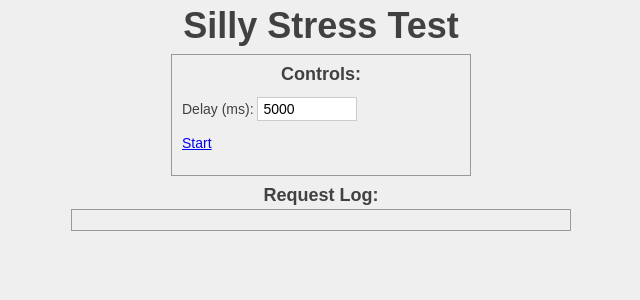
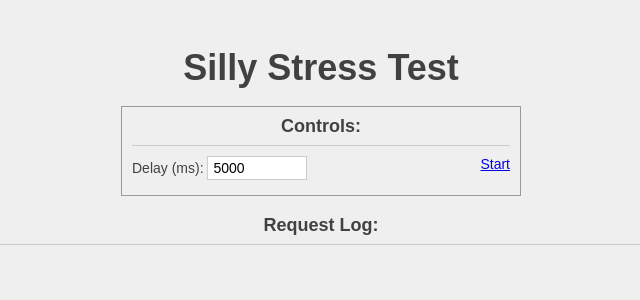
Before and after one commit to funnylookinhat/sillystresstest, a PHP site: page / in a window 1280 px wide. Shown: the top 300 px of the page, without its empty margins (319-959 px from the left). Run offline with PHP 8.4, Linux system fonts and the light colour scheme; some libraries are stand-ins or nearby versions.

Commit message:
Bug fix 6.

```diff
--- a/index.html
+++ b/index.html
@@ -7,8 +7,7 @@
 		<h1>Silly Stress Test</h1>
 		<div id="controls">
 			<h2>Controls:</h2>
-			<p>Delay (ms): <input type="text" id="delay" value="5000"></p>
-			<p><a href="#" id="startstop"></a></p>
+			<p>Delay (ms): <input type="text" id="delay" value="5000"><a href="#" id="startstop"></a></p>
 		</div>
 		<div>
 			<h2>Request Log:</h2>
--- a/sst.css
+++ b/sst.css
@@ -15,32 +15,42 @@ html, body {
 h1 {
 	font-size: 36px;
 	line-height: 36px;
-	margin: 0px 0px 10px 0px;
+	margin: 50px 0px 20px 0px;
 	text-align: center;
 }
 
 h2 {
 	font-size: 18px;
 	line-height: 18px;
-	margin: 0px 0px 5px 0px;
+	margin: 0px 0px 10px 0px;
 	text-align: center;
+	border-bottom: 1px solid #cccccc;
+	padding-bottom: 10px;
 }
 
 #controls {
 	margin-bottom: 20px;
-	width: 300px;
-	margin: 0px auto 10px auto;
+	width: 400px;
+	margin: 0px auto 20px auto;
 	border: 1px solid #999999;
 	padding: 10px;
 	text-align: left;
 	font-size: 14px;
 }
 
-#log {
-	width: 500px;
+#controls p {
+	margin: 5px 0px;
+}
+
+#log-wrapper {
+	width: 600px;
 	margin: 0px auto;
 	border: 1px solid #999999;
 	padding: 10px;
+}
+
+#log {
+	/* Nada ? */
 }
 
 #log p {
@@ -55,6 +65,10 @@ h2 {
 	width: 100px;
 }
 
+#startstop {
+	float: right;
+}
+
 input[type="text"] {
 	font-size: 14px;
 	padding: 3px 5px;
```
